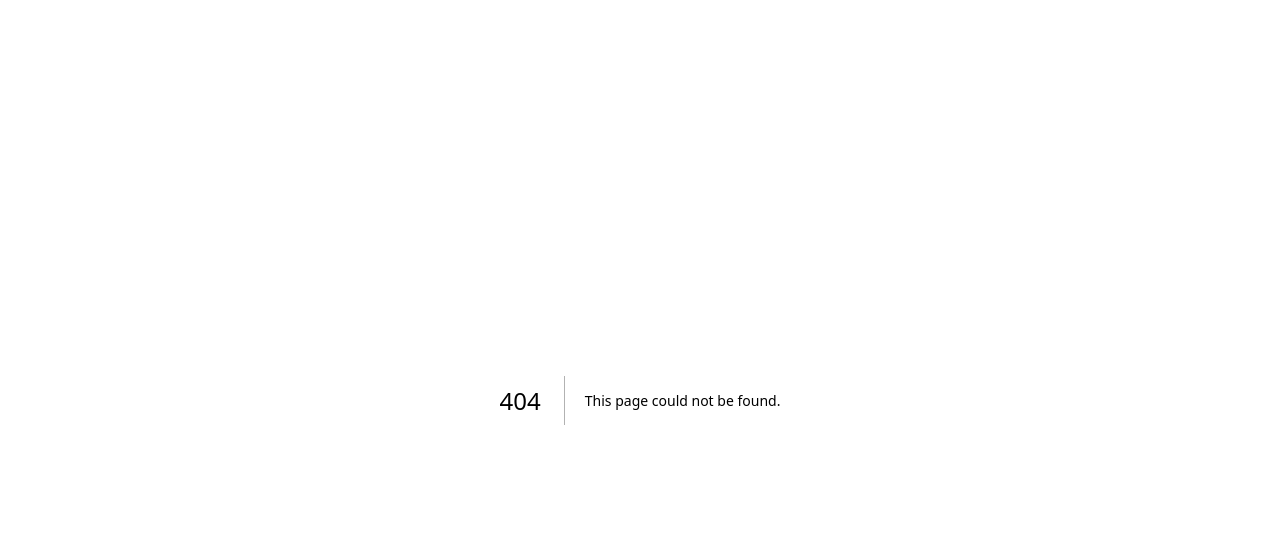
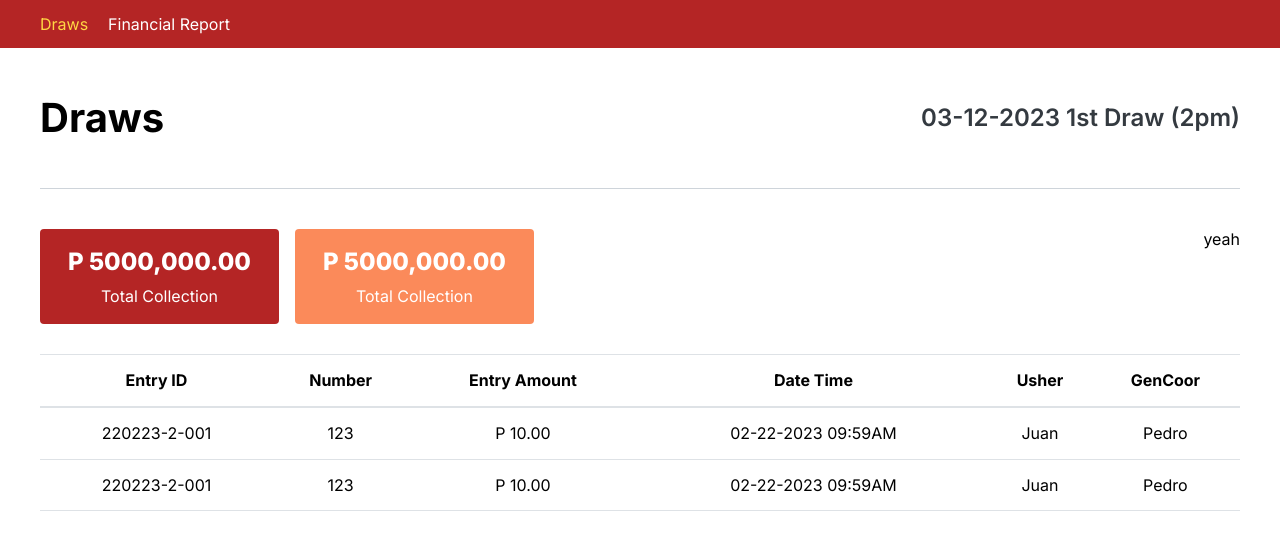
Before and after one commit to zyllar68/sample, a Next.js app: page /admin/transaction in a window 1280 px wide. Before the commit this address had no page. Shown: the top 550 px of the page. Built offline with nearby package versions, Linux system fonts and the light colour scheme.

Commit message:
transaction page done

```diff
--- /dev/null
+++ b/components/Card.js
@@ -0,0 +1,17 @@
+import classnames from "classnames";
+
+const Card = ({ primary, peach }) => {
+  return (
+    <div
+      className={classnames("card", {
+        "primary-bg-color": primary,
+        "peach-bg": peach,
+      })}
+    >
+      <h4>P 5000,000.00</h4>
+      <p>Total Collection</p>
+    </div>
+  );
+};
+
+export default Card;
--- /dev/null
+++ b/components/CardWrapper.js
@@ -0,0 +1,15 @@
+import { Card } from "@/components";
+
+const CardWrapper = ({ children }) => {
+  return (
+    <div className='CardWrapper'>
+      <div style={{ display: "flex", gap: "1rem" }}>
+        <Card primary />
+        <Card peach />
+      </div>
+      {children}
+    </div>
+  );
+};
+
+export default CardWrapper;
--- a/components/Table.js
+++ b/components/Table.js
@@ -1,4 +1,7 @@
-const Table = ({ theadData = [], tbodyData = [], children }) => {
+import { useRouter } from "next/router";
+
+const Table = ({ theadData = [], tbodyData = [], children, onClick }) => {
+  const router = useRouter();
   return (
     <table className='table'>
       <thead>
@@ -10,7 +13,7 @@ const Table = ({ theadData = [], tbodyData = [], children }) => {
       </thead>
       <tbody>
         {tbodyData.map((array, i) => (
-          <tr key={i}>
+          <tr key={i} onClick={() => router.push("/admin/transaction")}>
             {array.map((item, i) => (
               <td key={i}>{item}</td>
             ))}
--- a/components/WebNavbar.js
+++ b/components/WebNavbar.js
@@ -8,7 +8,11 @@ const WebNavbar = () => {
     <ul className='WebNavbar'>
       <li>
         <Link
-          className={classnames({ active: router.pathname === "/admin" })}
+          className={classnames({
+            active:
+              router.pathname === "/admin" ||
+              router.pathname === "/admin/transaction",
+          })}
           href='/admin/'
         >
           Draws
--- a/components/index.js
+++ b/components/index.js
@@ -5,3 +5,5 @@ export { default as MobileNavbar } from "./MobileNavbar";
 export { default as Table } from "./Table";
 export { default as WebNavbar } from "./WebNavbar";
 export { default as PageTitle } from "./PageTitle";
+export { default as CardWrapper } from "./CardWrapper";
+export { default as Card } from "./Card";
--- /dev/null
+++ b/pages/admin/transaction.js
@@ -0,0 +1,39 @@
+import {
+  WebNavbar,
+  PageTitle,
+  Button,
+  Table,
+  CardWrapper,
+  Card,
+} from "@/components";
+
+const theadData = [
+  "Entry ID",
+  "Number",
+  "Entry Amount",
+  "Date Time",
+  "Usher",
+  "GenCoor",
+];
+
+const tbodyData = [
+  ["220223-2-001", "123", "P 10.00", "02-22-2023 09:59AM", "Juan", "Pedro"],
+  ["220223-2-001", "123", "P 10.00", "02-22-2023 09:59AM", "Juan", "Pedro"],
+];
+
+const transaction = () => {
+  return (
+    <>
+      <WebNavbar />
+      <div className='web-cotnainer'>
+        <PageTitle title='Draws'>
+          <p>03-12-2023 1st Draw (2pm)</p>
+        </PageTitle>
+        <CardWrapper>yeah</CardWrapper>
+        <Table theadData={theadData} tbodyData={tbodyData} />
+      </div>
+    </>
+  );
+};
+
+export default transaction;
--- /dev/null
+++ b/styles/card.scss
@@ -0,0 +1,14 @@
+.card {
+  padding: 1.0625rem 1.75rem 1.0625rem 1.75rem;
+  border-radius: 4px;
+  text-align: center;
+  h4 {
+    font-weight: $extraBold;
+    font-size: 1.5rem;
+    color: white;
+  }
+  p {
+    margin-top: 9px;
+    color: white;
+  }
+}
--- /dev/null
+++ b/styles/cardWrapper.scss
@@ -0,0 +1,5 @@
+.CardWrapper {
+  display: flex;
+  justify-content: space-between;
+  margin-bottom: 1.875rem;
+}
--- a/styles/globals.scss
+++ b/styles/globals.scss
@@ -9,6 +9,8 @@
 @import "./transaction.scss";
 @import "./webNavbar.scss";
 @import "./pageTitle.scss";
+@import "./cardWrapper.scss";
+@import "./card.scss";
 
 @import url("https://fonts.googleapis.com/css2?family=Inter:wght@400;600;700;800&display=swap");
 
@@ -54,6 +56,10 @@ ul {
   background-color: $primary-color;
 }
 
+.peach-bg {
+  background-color: $peach;
+}
+
 .web-cotnainer {
   // padding-top: 4.5rem;
   padding: 5.75rem 2.5rem 0px 2.5rem;
--- a/styles/pageTitle.scss
+++ b/styles/pageTitle.scss
@@ -8,4 +8,9 @@
   h1 {
     font-size: 2.5rem;
   }
+  p {
+    font-weight: $semiBold;
+    font-size: 1.5rem;
+    color: $light-black;
+  }
 }
```
